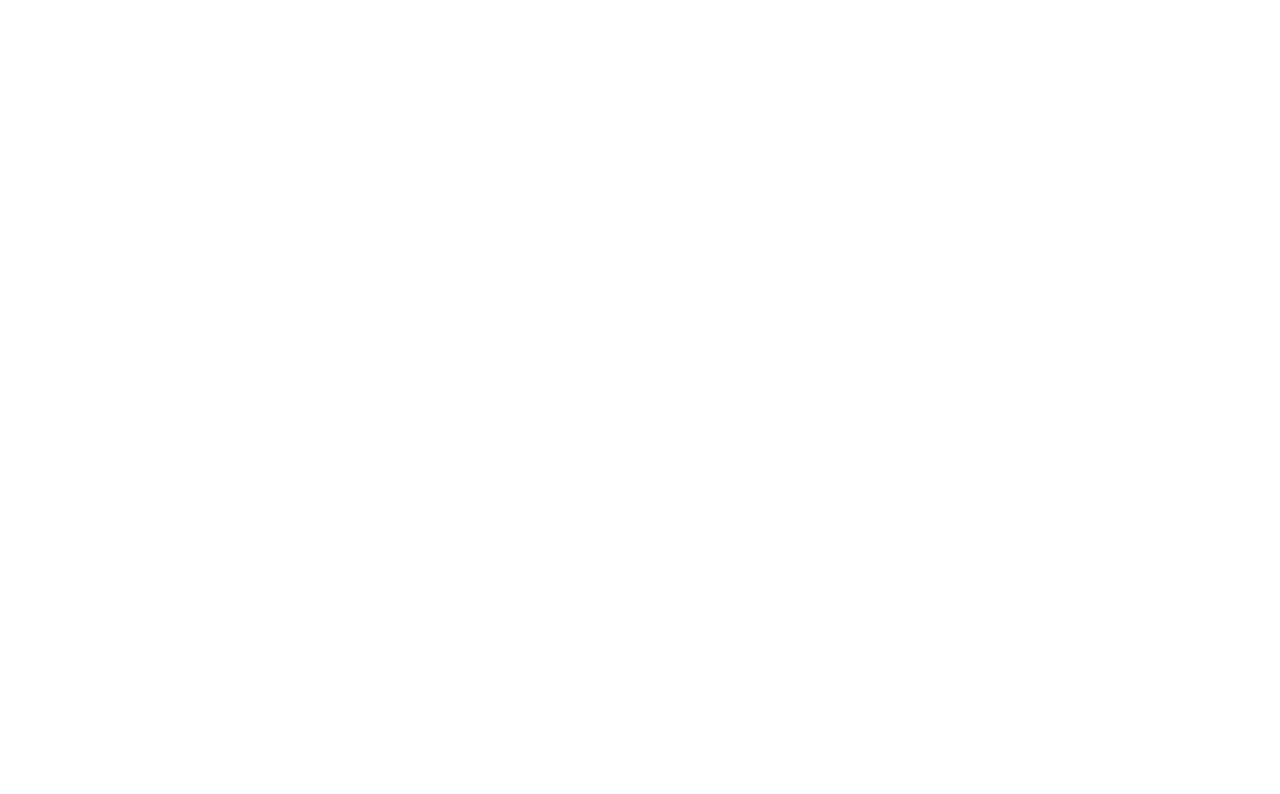
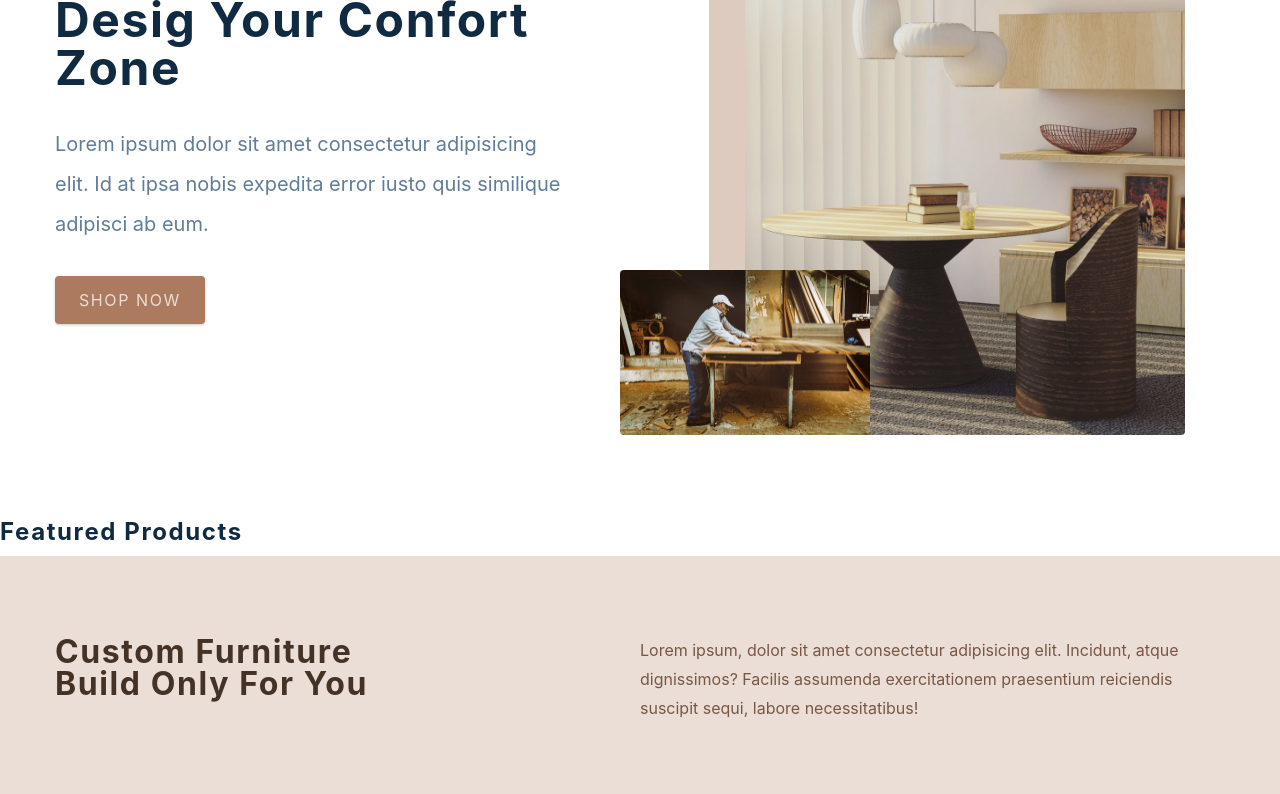
Before and after one commit to yamilzavala/react-projects-E-commerce, a React (Create React App) app: page / in a window 1280 px wide. Shown: the part 280-1074 px from the top of the page. Before the commit the page ends 800 px from the top, so only its background shows below. Built offline with nearby package versions, Linux system fonts and the light colour scheme.

Commit message:
add home about error and checkout pages

```diff
--- a/src/components/Contact.jsx
+++ b/src/components/Contact.jsx
@@ -2,7 +2,20 @@
 import styled from 'styled-components'
 
 const Contact = () => {
-  return <h4>contact section</h4>
+  return <Wrapper>
+    <div className="section-center">
+      <h3>Join our newsletter and get 20% off</h3>
+      <div className="content">
+        <p>Lorem ipsum dolor sit amet consectetur adipisicing elit. Ipsum animi obcaecati perspiciatis iusto autem sapiente aperiam iste odit in aliquid!</p>
+        <form className="contact-form">
+          <input name='email' type="email" className="form-input" placeholder="enter email" />
+          <button type="submit" className="submit-btn">
+            subscribe
+          </button>
+        </form>
+      </div>
+    </div>
+  </Wrapper>
 }
 const Wrapper = styled.section`
   padding: 5rem 0;
--- a/src/components/Hero.jsx
+++ b/src/components/Hero.jsx
@@ -5,7 +5,18 @@
 import heroBcg2 from '../assets/hero-bcg-2.jpeg'
 
 const Hero = () => {
-  return <h4>hero</h4>
+  return <Wrapper className="section-center">
+    <article className="content">
+      <h1>Desig your confort zone</h1>
+      <p>Lorem ipsum dolor sit amet consectetur adipisicing elit. Id at ipsa nobis expedita error iusto quis similique adipisci ab eum.</p>
+      <Link to='/products' className='btn hero-btn'>shop now</Link>
+    </article>
+
+    <article className='img-container'>
+      <img src={heroBcg} alt="image 1"  className='main-img'/>
+      <img src={heroBcg2} alt="image 2"  className='accent-img'/>
+    </article>
+  </Wrapper>
 }
 
 const Wrapper = styled.section`
--- a/src/components/PageHero.jsx
+++ b/src/components/PageHero.jsx
@@ -1,8 +1,14 @@
 import React from 'react'
 import styled from 'styled-components'
 import { Link } from 'react-router-dom'
-const PageHero = () => {
-  return <h4>page hero</h4>
+const PageHero = ({title}) => {
+  return <Wrapper>
+    <div className="section-center">
+      <h3>
+        <Link to='/'>Home</Link> / {title}
+      </h3>
+    </div>
+  </Wrapper>
 }
 
 const Wrapper = styled.section`
--- a/src/components/Services.jsx
+++ b/src/components/Services.jsx
@@ -3,7 +3,27 @@
 import { services } from '../utils/constants'
 
 const Services = () => {
-  return <h4>services </h4>
+  return <Wrapper>
+    <div className="section-center">
+      <article className="header">
+        <h3>custom furniture <br/> build only for you</h3>
+        <p>Lorem ipsum, dolor sit amet consectetur adipisicing elit. Incidunt, atque dignissimos? Facilis assumenda exercitationem praesentium reiciendis suscipit sequi, labore necessitatibus!</p>
+      </article>
+
+      <div className="services-center">
+        {services.map(service => {
+          const {id, icon, title, text} = service;
+          return (
+            <article key={id} className="service">
+              <span className="icon">{icon}</span>
+              <h4>{title}</h4>
+              <p>{text}</p>
+            </article>
+            )
+        })}
+      </div>
+    </div>
+  </Wrapper>
 }
 
 const Wrapper = styled.section`
--- a/src/pages/AboutPage.jsx
+++ b/src/pages/AboutPage.jsx
@@ -4,7 +4,19 @@
 import aboutImg from '../assets/hero-bcg.jpeg'
 
 const AboutPage = () => {
-  return <h4>about page</h4>
+  return <main>
+      <PageHero title='About'/>
+      <Wrapper className='page section section-center'>
+          <img src={aboutImg} alt="image" />
+          <article>
+            <div className="title">
+              <h2>our story</h2>
+              <div className="underline"></div>
+            </div>
+            <p>Lorem ipsum dolor sit amet consectetur adipisicing elit. Velit perferendis mollitia nisi aperiam, quisquam illo!</p>
+          </article>
+      </Wrapper>
+    </main>
 }
 
 const Wrapper = styled.section`
@@ -22,6 +34,7 @@
     max-width: 45em;
     margin: 0 auto;
     margin-top: 2rem;
+    margin-bottom: 2rem;
     color: var(--clr-grey-5);
   }
   .title {
@@ -32,6 +45,9 @@
   }
   @media (min-width: 992px) {
     grid-template-columns: 1fr 1fr;
+    article {
+      align-self: center;
+    }
   }
 `
 export default AboutPage
--- a/src/pages/CheckoutPage.jsx
+++ b/src/pages/CheckoutPage.jsx
@@ -6,7 +6,12 @@
 import { Link } from 'react-router-dom'
 
 const CheckoutPage = () => {
-  return <h4>checkout page</h4>
+  return <main>
+    <PageHero title='Checkout'/>
+    <Wrapper className='page'>
+      checkout
+    </Wrapper>
+  </main>
 }
 const Wrapper = styled.div``
 export default CheckoutPage
--- a/src/pages/ErrorPage.jsx
+++ b/src/pages/ErrorPage.jsx
@@ -3,10 +3,12 @@
 import { Link } from 'react-router-dom'
 const ErrorPage = () => {
   return (
-    <Wrapper>
-      <h1>404</h1>
-      <h3>Sorry, the page you are tried cannot be found</h3>
-      <Link to='/'>back to home</Link>
+    <Wrapper className='page-100'>
+      <section>
+        <h1>404</h1>
+        <h3>Sorry, the page you are tried cannot be found</h3>
+        <Link to='/' className='btn'>back home</Link>
+      </section>
     </Wrapper>
   )
 }
--- a/src/pages/HomePage.jsx
+++ b/src/pages/HomePage.jsx
@@ -1,7 +1,12 @@
 import React from 'react'
 import { FeaturedProducts, Hero, Services, Contact } from '../components'
 const HomePage = () => {
-  return <h4>home page</h4>
+  return <main>
+    <Hero/>
+    <FeaturedProducts/>
+    <Services/>
+    <Contact/>
+  </main>
 }
 
 export default HomePage
```
